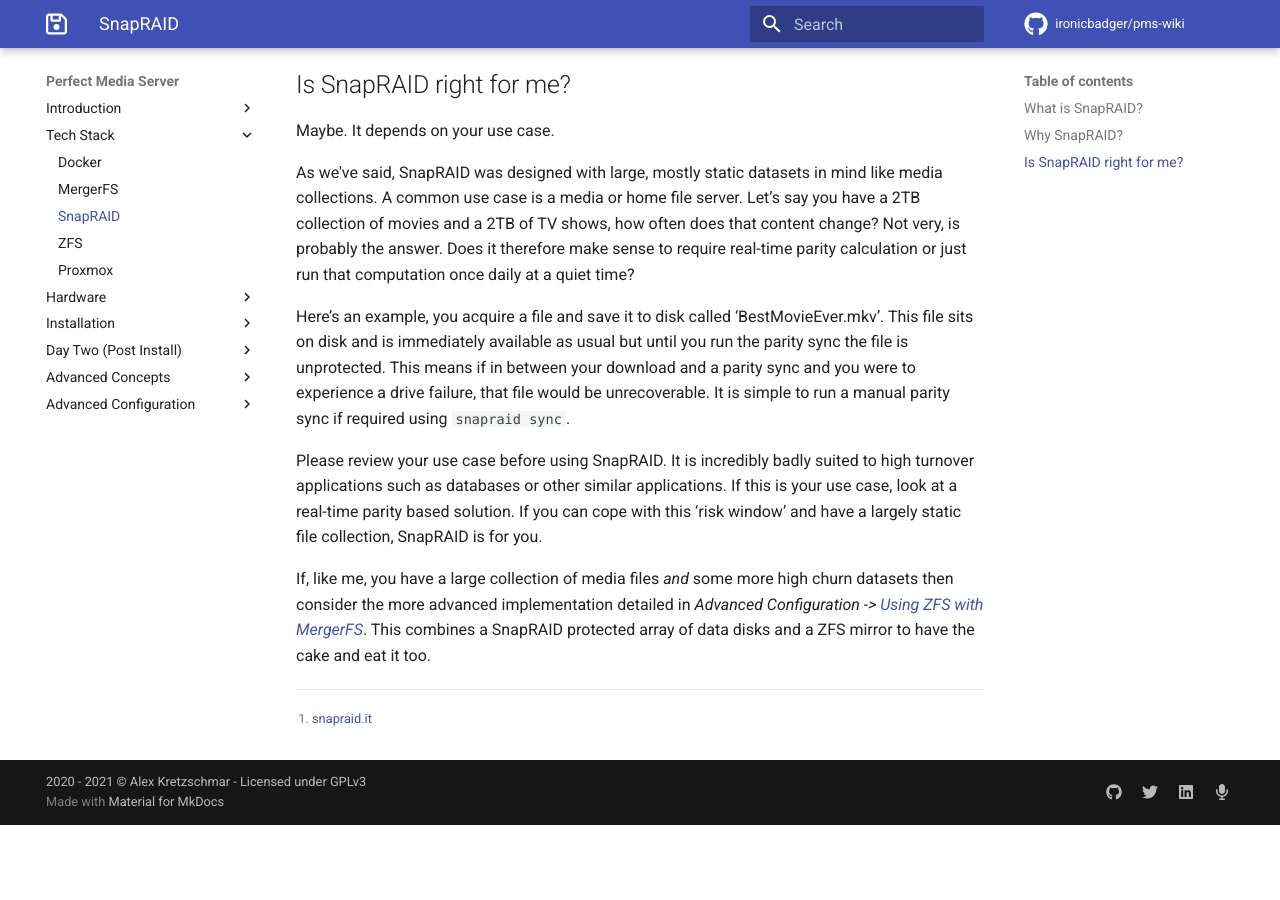
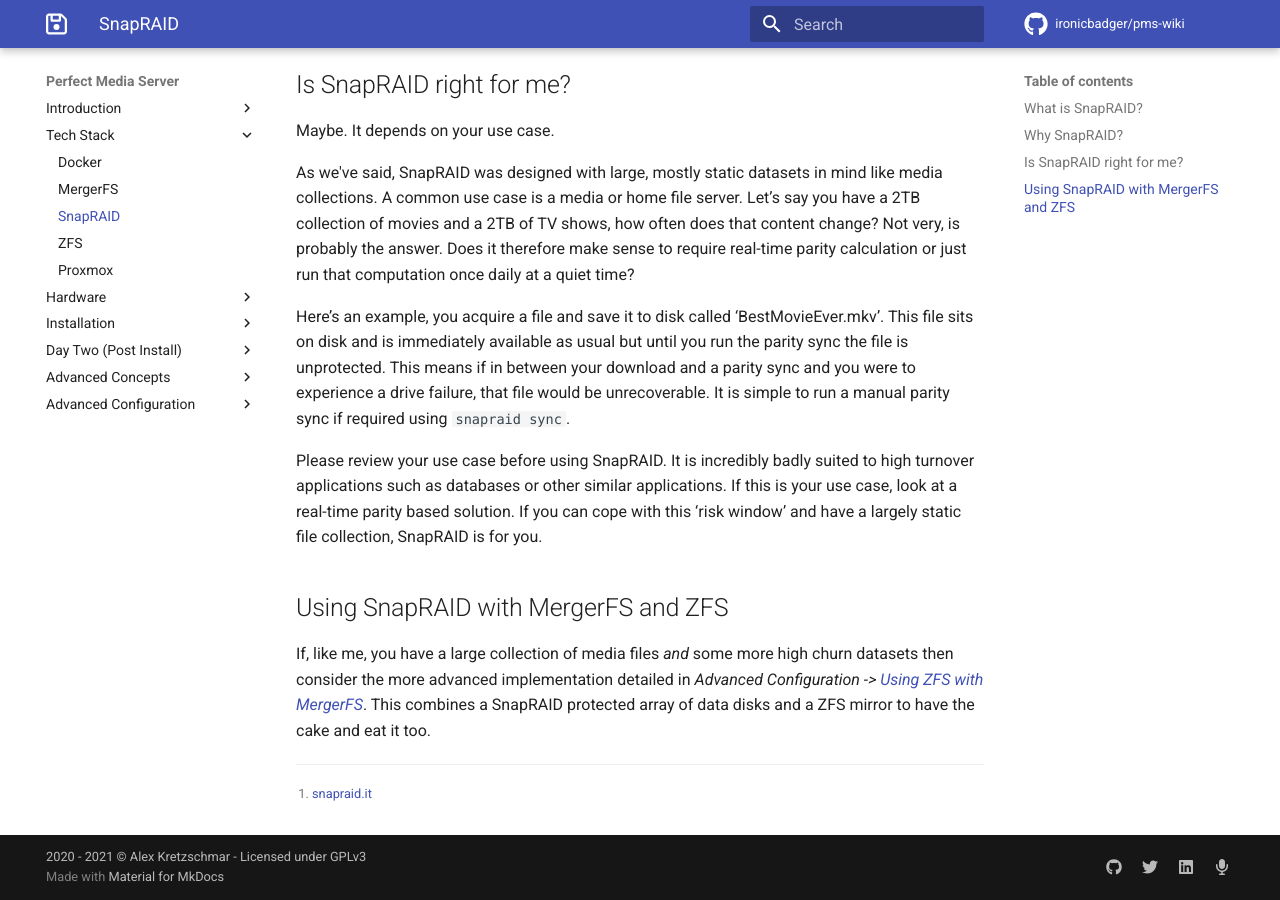
Before and after one commit to ironicbadger/pms-wiki, an MkDocs documentation site: the page built from docs/tech-stack/snapraid.md, in a window 1280 px wide and 900 px high, scrolled down 1877 px. Built offline with MkDocs 1.6.1 and Material for MkDocs 9.7.7, drawn with Linux system fonts in a browser that asks for light colours; some web fonts are replaced; comment, search, counter and statistics services are not loaded; before the commit the page ends 2702 px from its top, so only the background shows below that.

Commit message:
adds new title heading

```diff
--- a/docs/tech-stack/snapraid.md
+++ b/docs/tech-stack/snapraid.md
@@ -40,6 +40,8 @@ Here’s an example, you acquire a file and save it to disk called ‘BestMovieE
 
 Please review your use case before using SnapRAID. It is incredibly badly suited to high turnover applications such as databases or other similar applications. If this is your use case, look at a real-time parity based solution. If you can cope with this ‘risk window’ and have a largely static file collection, SnapRAID is for you.
 
+## Using SnapRAID with MergerFS and ZFS
+
 If, like me, you have a large collection of media files *and* some more high churn datasets then consider the more advanced implementation detailed in *Advanced Configuration -> [Using ZFS with MergerFS](../advanced/combine-zfs-and-others.md)*. This combines a SnapRAID protected array of data disks and a ZFS mirror to have the cake and eat it too.
 
 [^1]: [snapraid.it](https://www.snapraid.it/)
```
